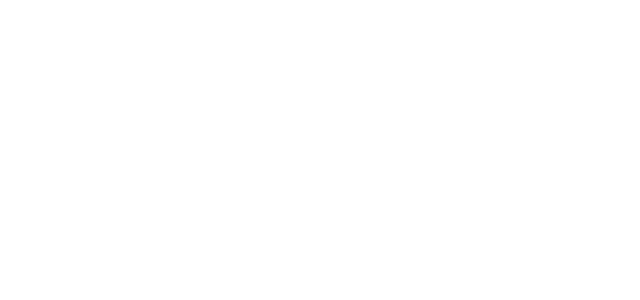
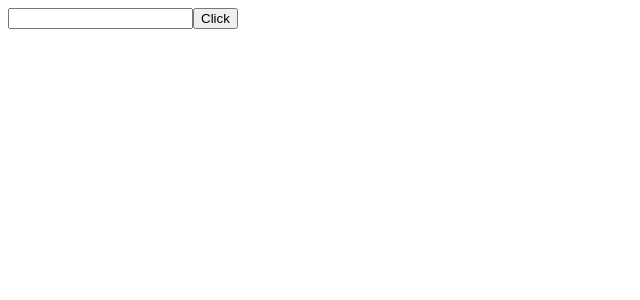
Before and after one commit to wellko/somework, a React (Create React App) app: page / in a window 1280 px wide. Shown: the top 300 px of the page, without its empty margins (0-640 px from the left). Built offline with nearby package versions, Linux system fonts and the light colour scheme.

Commit message:
added MovieForm.tsx and MovieList.tsx

```diff
--- a/src/App.tsx
+++ b/src/App.tsx
@@ -1,9 +1,13 @@
-import React from 'react';
+import React, {useState} from 'react';
+import MovieForm from "./Components/MovieClass/MovieForm";
+import {Movie} from "./types";
+
 
 function App() {
+
   return (
     <div className="App">
-
+   <MovieForm />
     </div>
   );
 }
--- /dev/null
+++ b/src/Components/MovieClass/MovieForm.tsx
@@ -0,0 +1,71 @@
+import React, {Component} from 'react';
+import {Movie} from "../../types";
+import MovieList from "./MovieList";
+
+interface State {
+	movies: Movie[];
+	newMovie: Movie;
+}
+
+
+class MovieForm extends Component<{}, State> {
+	state: State = {
+		movies: [],
+		newMovie: {
+			id: '',
+			name: '',
+		}
+	}
+
+	addMovie = (e: React.FormEvent) => {
+		e.preventDefault();
+		this.setState(prev => ({
+			...prev,
+			movies: [...prev.movies, this.state.newMovie]
+		}))
+	}
+
+	addMovieName = (e: React.ChangeEvent<HTMLInputElement>) => {
+		this.setState(prev => ({
+			...prev,
+			newMovie: {
+				name: e.target.value,
+				id: Math.random().toString()
+			}
+		}))
+	}
+
+	editMovieName = (e: React.ChangeEvent<HTMLInputElement>) => {
+		this.state.movies.filter(result => result.id === '2')[0].name = e.target.value;
+	}
+
+	deleteMovie = (id: string) => {
+		this.setState(prev => ({
+			...prev,
+			movies: this.state.movies.filter((result) => {
+				return result.id !== id
+			})
+		}))
+	}
+
+
+	render() {
+		return (
+			<div>
+				<form onSubmit={this.addMovie}>
+					<input type='text' onChange={this.addMovieName}/>
+					<button type='submit'>Click</button>
+				</form>
+
+				{this.state.movies.map((movie, index) => (
+					<div key={movie.id}>
+						<MovieList id={movie.id} name={movie.name} index={index + 1} inputOnChange={this.editMovieName}/>
+						<button type='button' onClick={() => this.deleteMovie(movie.id)}>X</button>
+					</div>
+				))}
+			</div>
+		);
+	}
+}
+
+export default MovieForm;
--- /dev/null
+++ b/src/Components/MovieClass/MovieList.tsx
@@ -0,0 +1,18 @@
+import React from 'react';
+import {Movie} from "../../types";
+
+
+
+const MovieList = (props:Movie) => {
+
+
+
+	return (
+		<div className='watch-list'>
+			<input type='text' value={props.name} onChange={() => props.inputOnChange(props.id)}></input>
+			<span>#{props.index}</span>
+		</div>
+	);
+};
+
+export default MovieList;
--- a/src/index.tsx
+++ b/src/index.tsx
@@ -7,7 +7,5 @@
   document.getElementById('root') as HTMLElement
 );
 root.render(
-  <React.StrictMode>
     <App />
-  </React.StrictMode>
 );
```
Also changed, not shown: src/types.d.ts (added, +8 -0 lines).
